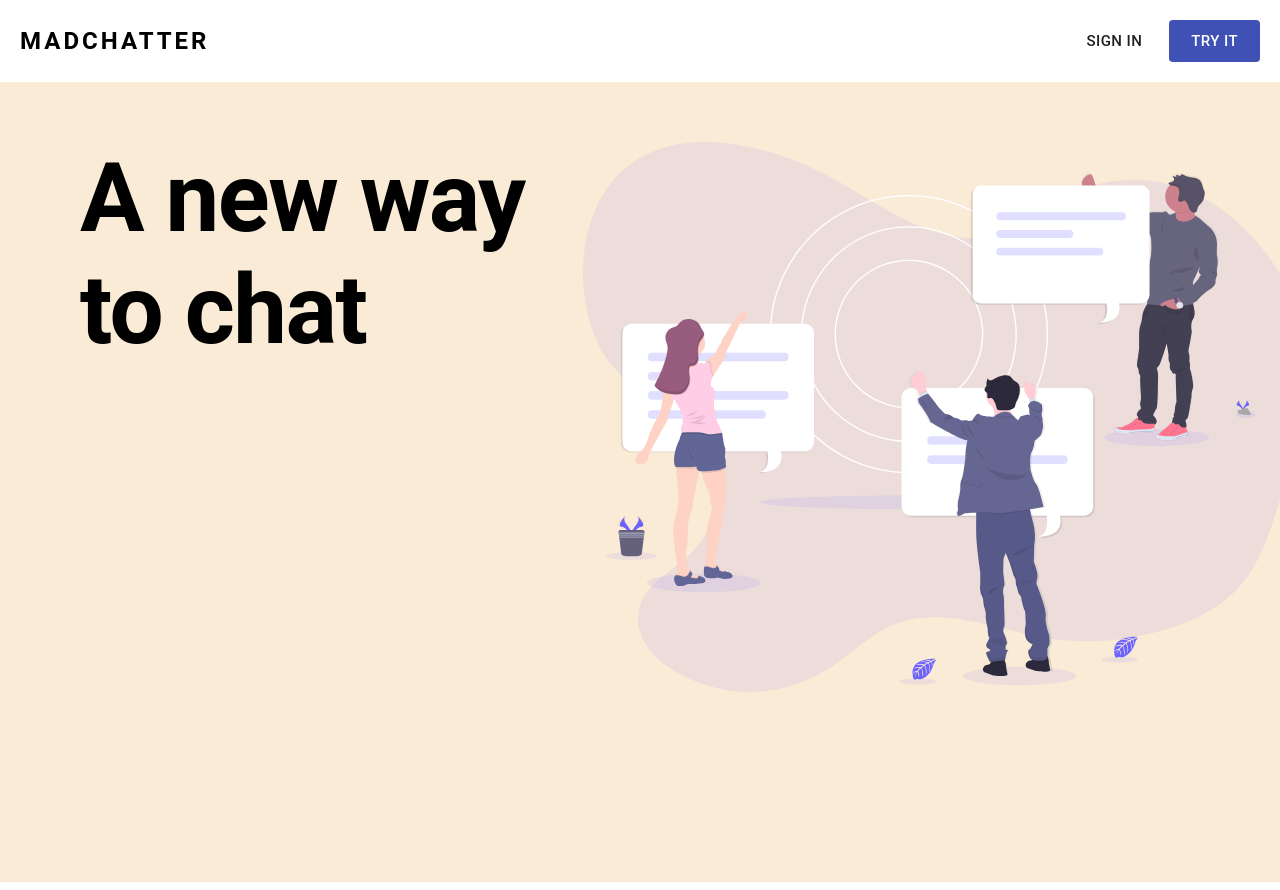
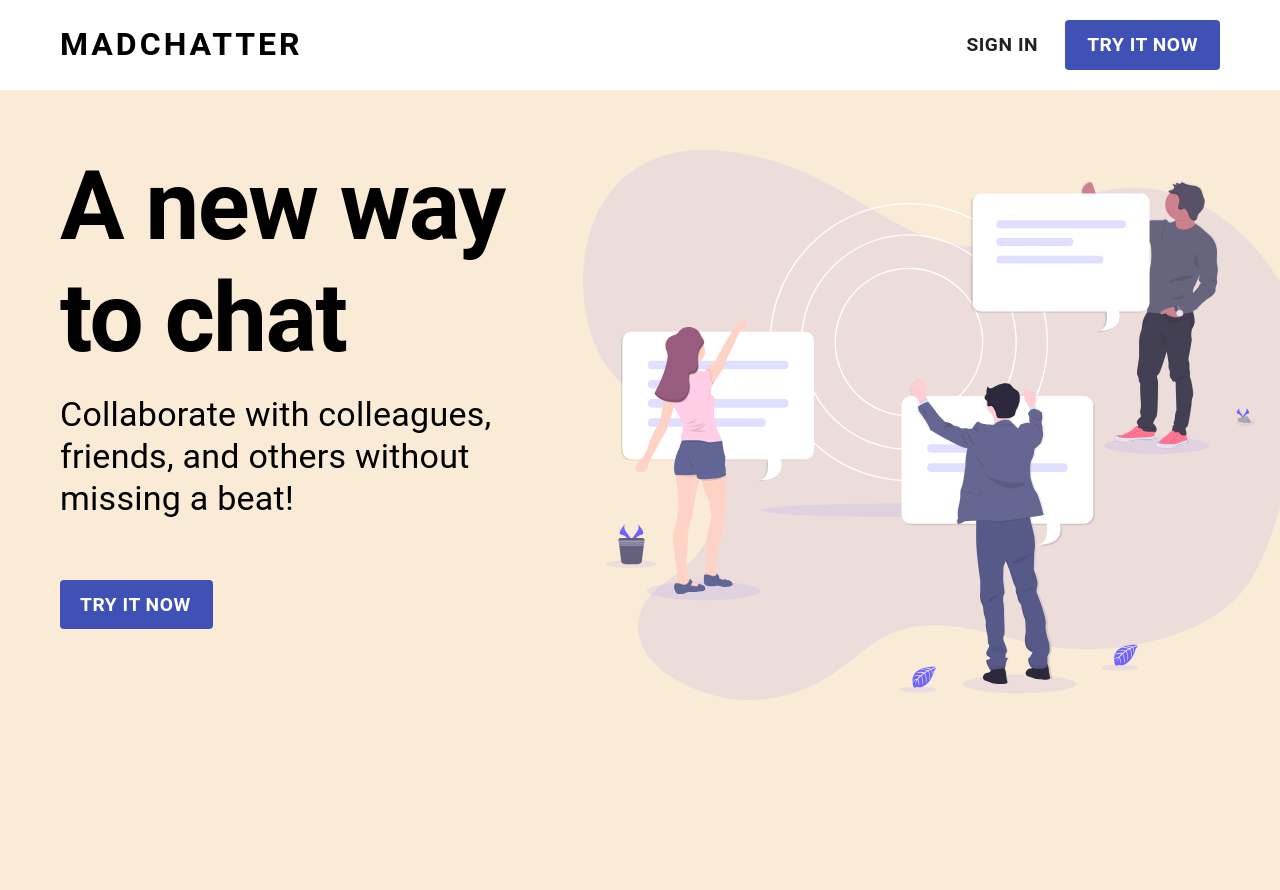
Before and after one commit to tj3407/chat-room-app, a React (Create React App) app: page / in a window 1280 px wide. Shown: the top 890 px of the page. Built offline with nearby package versions, Linux system fonts and the light colour scheme.

Commit message:
Fix styling

```diff
--- a/src/App.scss
+++ b/src/App.scss
@@ -3,10 +3,12 @@
 }
 
 .landing-page-navbar {
-  padding: 20px;
+  padding: 20px 60px;
 
   h5 {
     letter-spacing: 3px;
+    font-size: 2rem;
+    font-weight: bolder;
   }
 }
 
@@ -18,11 +20,21 @@
 
   h1 {
     font-weight: bold;
+    margin-bottom: 20px;
+  }
+
+  h4 {
+    margin-bottom: 60px;
   }
 
   :last-child {
     padding-left: 20px;
   }
+}
+
+button {
+  font-size: 1.2rem !important;
+  font-weight: 600 !important;
 }
 
 @media (prefers-reduced-motion: no-preference) {
--- a/src/pages/landing/LandingPage.js
+++ b/src/pages/landing/LandingPage.js
@@ -7,6 +7,10 @@ import Typography from "@material-ui/core/Typography";
 import chatImage from "../../assets/undraw_work_chat_erdt.svg";
 
 const Header = () => {
+  const handleClick = () => {
+    window.location.replace("/chat");
+  };
+
   return (
     <AppBar
       position="static"
@@ -31,8 +35,9 @@ const Header = () => {
                 size="large"
                 disableElevation
                 color="primary"
+                onClick={handleClick}
               >
-                Try It
+                Try It Now
               </Button>
             </Grid>
           </Grid>
@@ -43,17 +48,31 @@ const Header = () => {
 };
 
 const MainContent = () => {
+  const handleClick = () => {
+    window.location.replace("/chat");
+  };
+
   return (
     <Grid container className="landing-page-content">
       <Grid item xs={12} sm={5} m={6}>
         <Typography variant="h1">A new way to chat</Typography>
+        <Typography variant="h4">Collaborate with colleagues, friends, and others without missing a beat!</Typography>
+        <Button
+          size="large"
+          onClick={handleClick}
+          variant="contained"
+          disableElevation
+          color="primary"
+        >
+          Try It Now
+        </Button>
       </Grid>
       <Grid item xs={12} sm={7}>
         <img src={chatImage} height="550" alt="work chat" />
       </Grid>
     </Grid>
-    )
-}
+  );
+};
 
 const LandingPage = (props) => {
   return (
```
Lines whose indentation alone changed are shown as unchanged.
